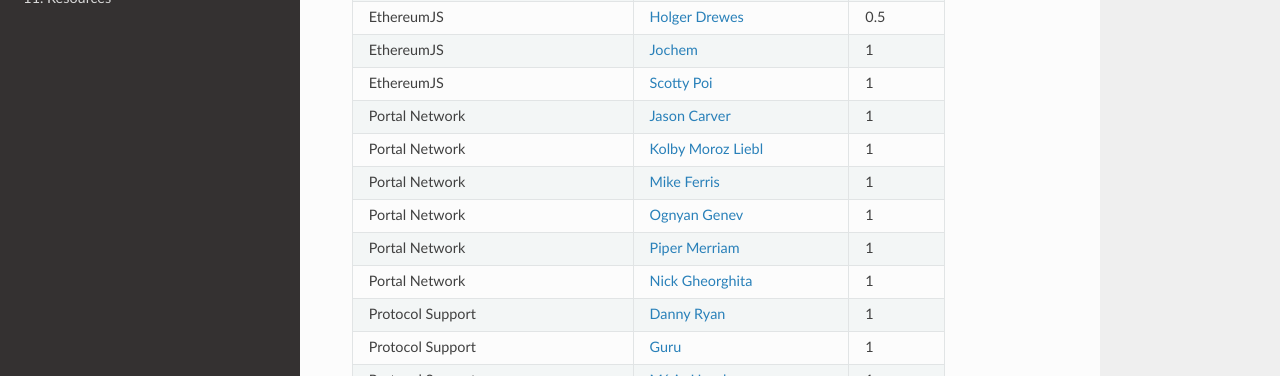
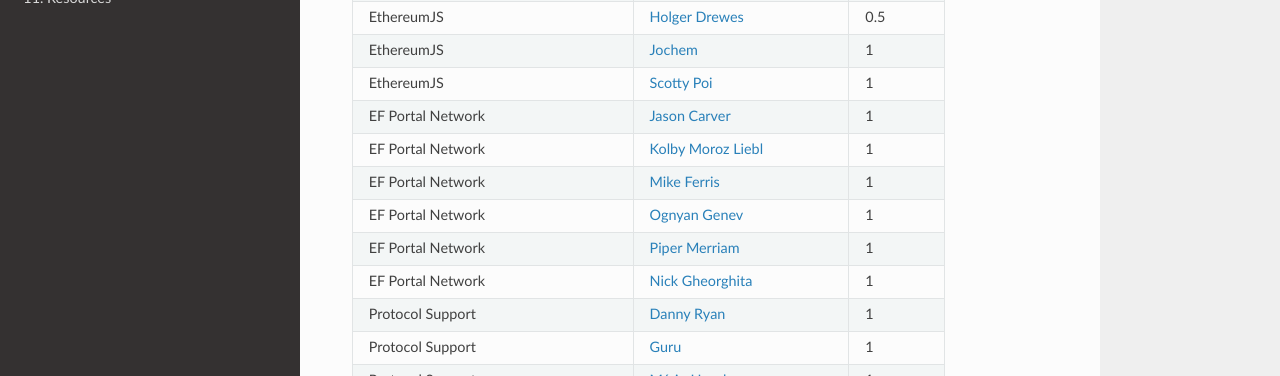
Before and after one commit to protocolguild/documentation, a Sphinx documentation site: the page built from docs/09-membership.md, in a window 1280 px wide and 1400 px high, scrolled down 1935 px. Shown: the part 151-527 px from the top of the window. Built offline with Sphinx 7.4.7 and the Read the Docs theme 2.0.0, drawn with Linux system fonts in a browser that asks for light colours; pages that are not in the unit, such as notebooks, are missing from menus; some of the changed text lies outside the part shown.

```diff
--- a/docs/09-membership.md
+++ b/docs/09-membership.md
@@ -67,12 +67,12 @@ If someone is doing work you feel should be eligible but is not currently listed
  | EthereumJS | [Holger Drewes](https://github.com/holgerd77/) | 0.5 |
  | EthereumJS | [Jochem](https://github.com/jochem-brouwer/) | 1 |
  | EthereumJS | [Scotty Poi](https://github.com/ScottyPoi/) | 1 |
- | Portal Network | [Jason Carver](https://github.com/carver/) | 1 |
- | Portal Network | [Kolby Moroz Liebl](https://github.com/KolbyML) | 1 |
- | Portal Network | [Mike Ferris](https://github.com/mrferris/) | 1 |
- | Portal Network | [Ognyan Genev](https://github.com/ogenev/) | 1 |
- | Portal Network | [Piper Merriam](https://github.com/pipermerriam/) | 1 |
- | Portal Network | [Nick Gheorghita](https://github.com/njgheorghita) | 1 |
+ | EF Portal Network | [Jason Carver](https://github.com/carver/) | 1 |
+ | EF Portal Network | [Kolby Moroz Liebl](https://github.com/KolbyML) | 1 |
+ | EF Portal Network | [Mike Ferris](https://github.com/mrferris/) | 1 |
+ | EF Portal Network | [Ognyan Genev](https://github.com/ogenev/) | 1 |
+ | EF Portal Network | [Piper Merriam](https://github.com/pipermerriam/) | 1 |
+ | EF Portal Network | [Nick Gheorghita](https://github.com/njgheorghita) | 1 |
  | Protocol Support | [Danny Ryan](https://github.com/djrtwo/) | 1 |
  | Protocol Support | [Guru](https://github.com/gurukamath/) | 1 |
  | Protocol Support | [Mário Havel](https://github.com/taxmeifyoucan) | 1 |
```
Also changed, not shown: other parts of docs/09-membership.md (+5 -5 lines).
